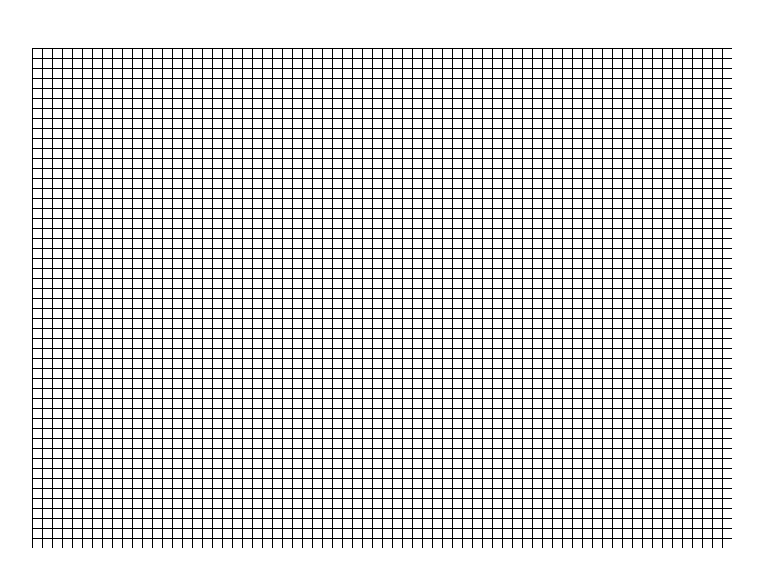
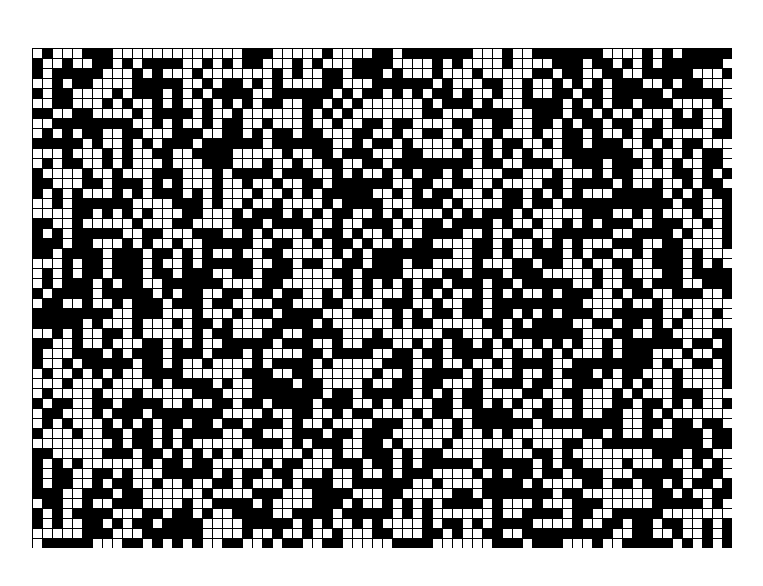
Before and after one commit to hamzicabdulah/game-of-life, a React (Create React App) app: page / in a window 1280 px wide. Shown: the top 586 px of the page, without its empty margins (254-1017 px from the left). Built offline with nearby package versions, Linux system fonts and the light colour scheme.

Commit message:
Added not fully functional table of Game of Life

```diff
--- a/src/App.css
+++ b/src/App.css
@@ -1,4 +1,4 @@
-.App {
+.container {
   width: 709px;
   text-align: center;
   margin: 3em auto 3em;
--- a/src/App.js
+++ b/src/App.js
@@ -2,30 +2,120 @@ import React, { Component } from 'react';
 import './App.css';
 import Cell from './Cell';
 
+let rows = 50;
+let columns = 70;
+
 class App extends Component {
   state = {
-    cellsArr: generateArray(70, 50)
+    cells: generateCells(columns, rows)
+  }
+
+  componentDidMount() {
+    this.interval = setInterval(this.nextGen, 9000);
+  }
+
+  componentWillUnmount() {
+    clearInterval(this.interval);
   }
 
   render() {
     return (
       <div className="App">
-        {this.state.cellsArr.map((cell) =>
-          <Cell number={cell}/>
-				)}
+        <div className="container">
+          {Object.keys(this.state.cells).map((number) =>
+            <Cell number={number} life={this.state.cells[number]} changeLife={() => this.changeLife(number)}/>
+          )}
+        </div>
       </div>
     );
   }
+
+  changeLife = (number) => {
+    //Set life of cell with a given number to dead if it is alive, and vice versa
+    let cells = this.state.cells;
+    cells[number] = cells[number] === 'dead' ? 'alive' : 'dead';
+    this.setState({cells: cells});
+  }
+
+  nextGen = () => {
+    //Go through every cell and update their life with "dead" or "alive", depending on their neighbor cells
+    let cells = this.state.cells;
+    Object.keys(cells).forEach((number) => {
+      let life = this.killOrGiveBirth(number);
+      cells[number] = life;
+    });
+    this.setState({cells: cells});
+  }
+
+  killOrGiveBirth = (number) => {
+    let cellsToCheck = neighborCells(number, columns, rows);
+    let aliveNeighbors = 0;
+
+    cellsToCheck.forEach((cellNum) => {
+      if (this.state.cells[cellNum] === 'alive') aliveNeighbors++;
+    });
+
+    return deadOrAlive(this.state.cells[number], aliveNeighbors);
+  }
+
 }
 
-function generateArray(columns, rows) {
-  let cellsArr = [];
+function generateCells(columns, rows) {
+  //Generate an object with cell numbers as keys and cell lives/states (dead/alive) as values
+  let cells = {};
   let totalCells = columns * rows;
 
   for (var cell = 1; cell <= totalCells; cell++) {
-    cellsArr.push(cell);
+    //When first generating, assign dead or alive state to a cell randomly
+    cells[cell] = ['alive', 'dead'][Math.floor(Math.random() * 2)];
   }
-  return cellsArr;
+  return cells;
+}
+
+function neighborCells(numberStr, columns, rows) {
+  //Return an array of cell numbers of the neighbors of a cell with a specific number given as argument
+  let neighborsArray = [];
+  let number = +numberStr;
+
+  if(number % columns !== 0) {
+    //If cell has a neighbor on the right, push it to the array
+    neighborsArray.push(number + 1);
+  }
+  if(number !== 1 && (number - 1) % columns !== 0) {
+    //If cell has a neighbor on the left, push it to the array
+    neighborsArray.push(number - 1);
+  }
+  if(number > columns) {
+    //If cell has a neighbor right above it, push it to the array
+    neighborsArray.push(number - columns);
+    if(number % columns !== 0) {
+      //If cell has a neighbor on the right side above it, push it to the array
+      neighborsArray.push(number + 1 - columns);
+    }
+    if(number !== 1 && (number - 1) % columns !== 0) {
+      //If cell has a neighbor on the left side above it, push it to the array
+      neighborsArray.push(number - 1 - columns);
+    }
+  }
+  if(number < columns * rows - columns) {
+    //If cell has a neighbor right below it, push it to the array
+    neighborsArray.push(number + columns);
+    if(number % columns !== 0) {
+      //If cell has a neighbor on the right side below it, push it to the array
+      neighborsArray.push(number + 1 + columns);
+    }
+    if(number !== 1 && (number - 1) % columns !== 0) {
+      //If cell has a neighbor on the left side below it, push it to the array
+      neighborsArray.push(number - 1 + columns);
+    }
+  }
+
+  return neighborsArray;
+}
+
+function deadOrAlive(cellLife, aliveNeighbors) {
+  //Return dead if cell should die, or alive if cell should be born (depending on the aliveNeighbors)
+  return (aliveNeighbors === 3 || (aliveNeighbors === 2 && cellLife === 'alive')) ? 'alive' : 'dead';
 }
 
 export default App;
--- a/src/Cell.css
+++ b/src/Cell.css
@@ -7,3 +7,6 @@
     margin: 0;
     float: left;
 }
+.alive {
+    background: black;
+}
--- a/src/Cell.js
+++ b/src/Cell.js
@@ -2,21 +2,12 @@ import React, { Component } from 'react';
 import './Cell.css';
 
 class Cell extends Component {
-  state = {
-    life: "dead"
-  }
-
-  changeLife = () => {
-    //Change state of cell from dead to alive and vice versa
-    this.setState({life: this.state.life === "dead" ? "alive" : "dead"});
-  }
-
   render() {
     return (
-      <div className={"Cell " + this.state.life + " " + this.props.number} onClick={this.changeLife}>
+      <div className={"Cell " + this.props.life + " " + this.props.number} onClick={this.props.changeLife}>
       </div>
-    );
-  }
+    );  }
+
 }
 
 export default Cell;
```
